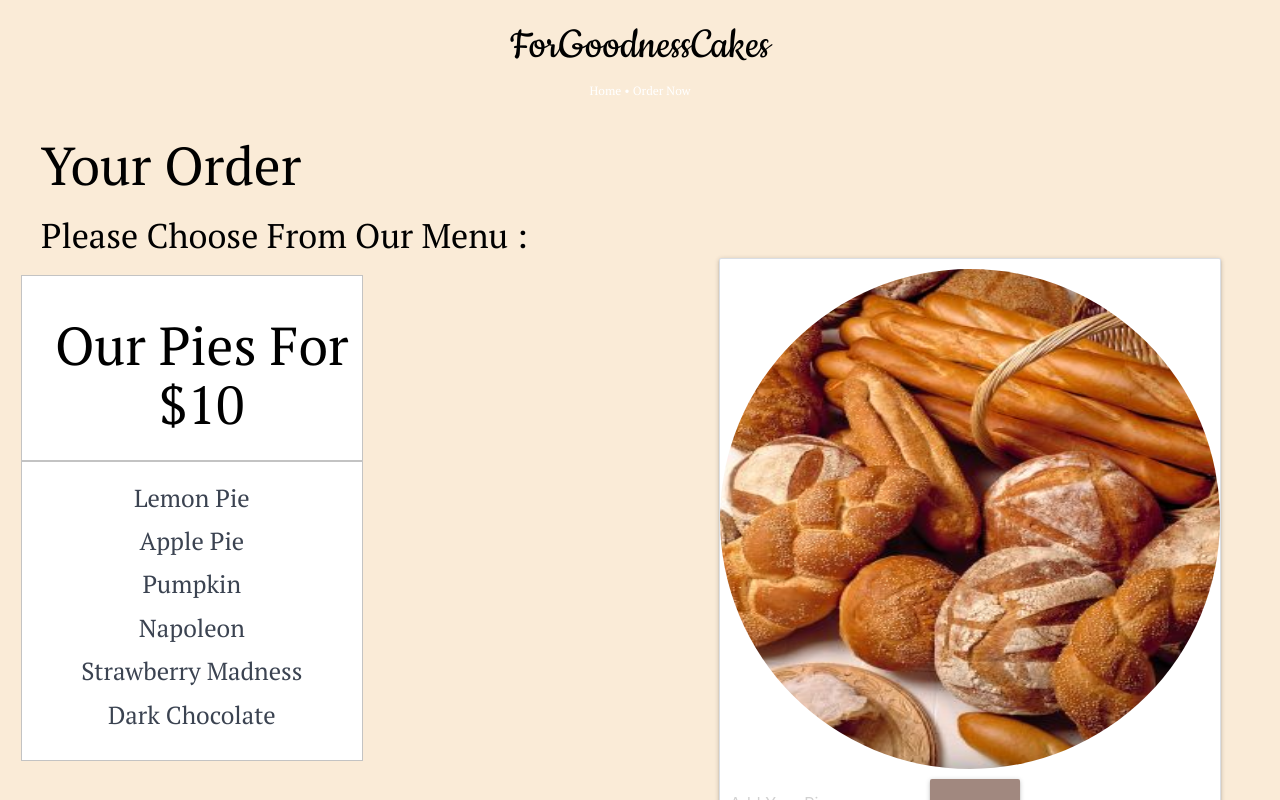
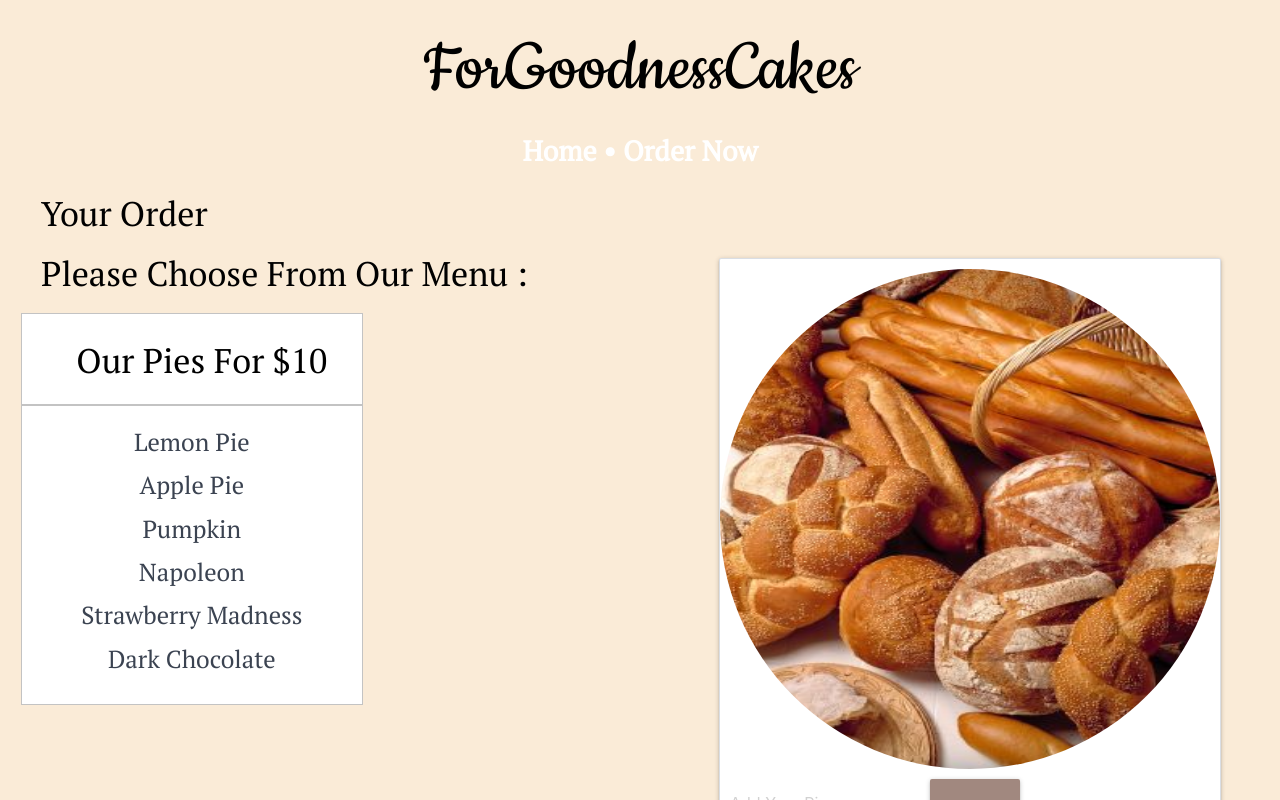
Before and after one commit to julioguzman19/ForGoodnessCakes, a React (Create React App) app in the folder client/: page /topics in a window 1280 px wide. Shown: the top 800 px of the page. Built offline with nearby package versions, Linux system fonts and the light colour scheme; no server answers.

Commit message:
adjusting font sizes

```diff
--- a/client/src/components/Menu/index.js
+++ b/client/src/components/Menu/index.js
@@ -7,15 +7,15 @@ function Menu() {
     <div class="row" class="container">
       <div class="col s12">
 
-      <h2>Your Order</h2>
-      <h4>Please Choose From Our Menu : </h4>
+        <h4>Your Order</h4>
+        <h4>Please Choose From Our Menu : </h4>
 
 
-      <div id="flip"><h2>Our Pies For $10</h2></div>
-      <div id="panel"><h5>Lemon Pie</h5>
-        <h5>Apple Pie</h5><h5>Pumpkin </h5><h5>Napoleon</h5>
-        <h5>Strawberry Madness</h5><h5>Dark Chocolate</h5>
-      </div>
+        <div id="flip"><h4>Our Pies For $10</h4></div>
+        <div id="panel"><h5>Lemon Pie</h5>
+          <h5>Apple Pie</h5><h5>Pumpkin </h5><h5>Napoleon</h5>
+          <h5>Strawberry Madness</h5><h5>Dark Chocolate</h5>
+        </div>
 
       </div>
 
--- a/client/src/components/Routes/style.css
+++ b/client/src/components/Routes/style.css
@@ -1,9 +1,10 @@
 #navColor{
     color: white;
+    font-size: 28px;
+    font-weight: bold;
 }
 
 #menu{
-
 margin: auto;
 text-align: center;
 }
--- a/client/src/components/Title/style.css
+++ b/client/src/components/Title/style.css
@@ -1,7 +1,7 @@
 .title {
   font-family: 'PT Serif', serif;
   flex: center;
-  font-size: 48px;
+  font-size: 80px;
   margin-top: 10px;
   color: rgb(219, 209, 209);
   background-color: antiquewhite;
```
